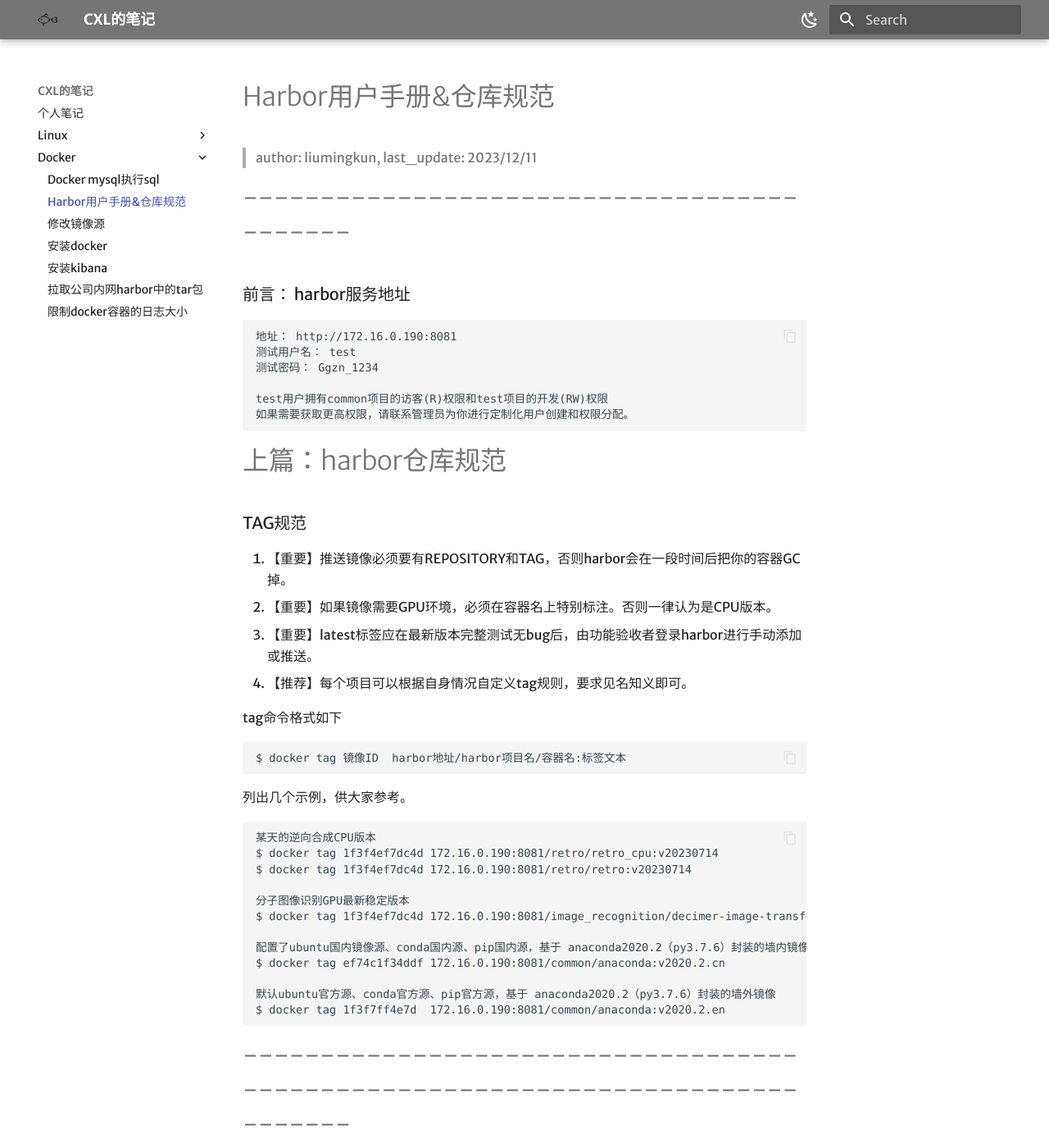
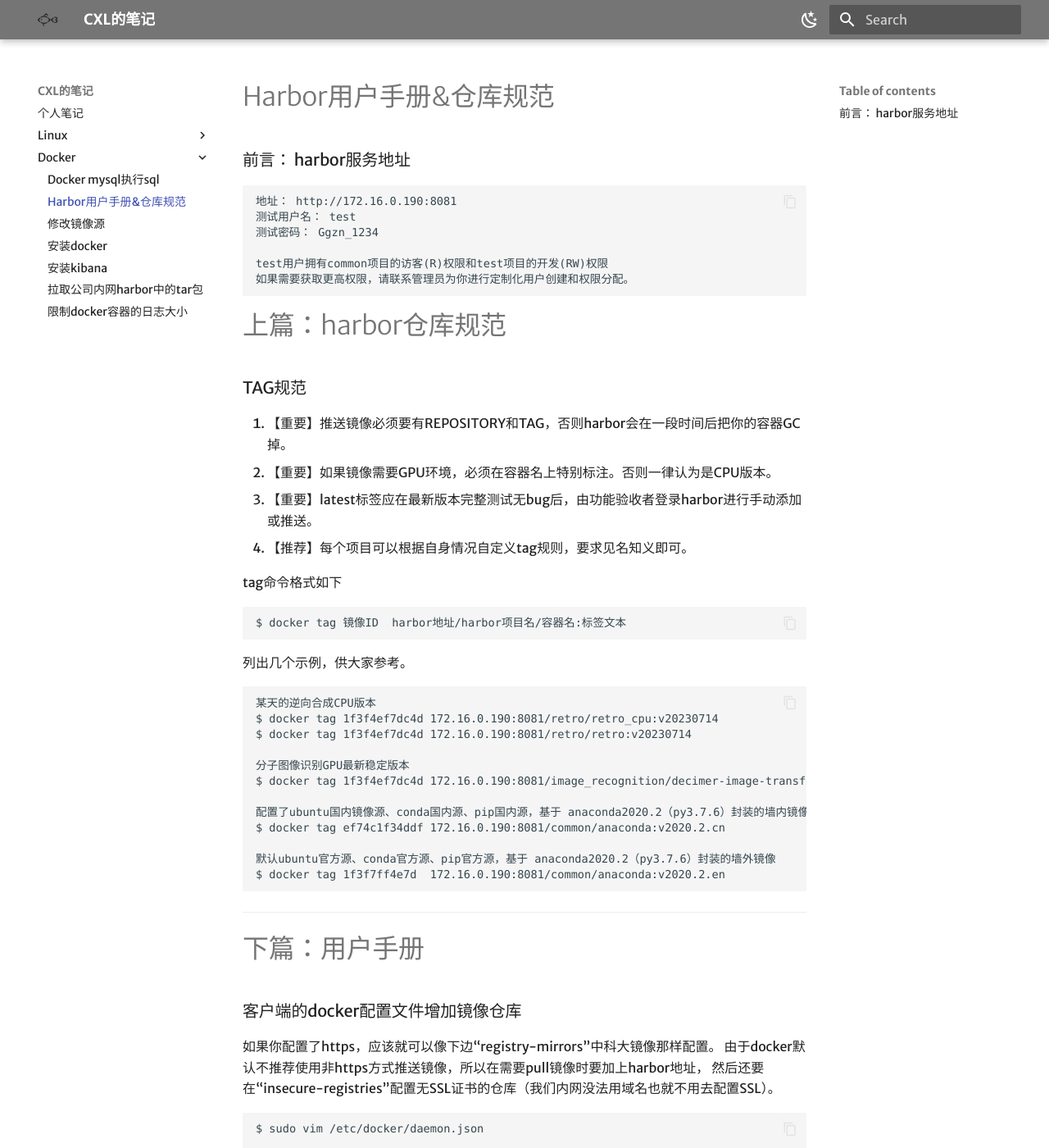
Before and after one commit to Monster295/notes, an MkDocs documentation site: the page built from docs/docker/harbor_user_doc.md, in a window 1280 px wide and 1400 px high. Shown: the whole window at 82% size. Built offline with MkDocs 1.6.1 and Material for MkDocs 9.7.7, drawn with Linux system fonts in a browser that asks for light colours; some web fonts are replaced; some of the changed text lies outside the part shown.

Commit message:
fix: 一些样式修改

````diff
--- a/docs/docker/harbor_user_doc.md
+++ b/docs/docker/harbor_user_doc.md
@@ -1,10 +1,4 @@
 # Harbor用户手册&仓库规范
-
-> author: liumingkun,
-> last_update: 2023/12/11
-
-# -------------------------------------------
-
 ### 前言： harbor服务地址
 
 ```
@@ -48,7 +42,7 @@
 $ docker tag 1f3f7ff4e7d  172.16.0.190:8081/common/anaconda:v2020.2.en
 ```
 
-# -------------------------------------------------------------------------------
+---
 
 # 下篇：用户手册
 
@@ -180,7 +174,7 @@
 代理命令：docker pull dockerproxy.com/library/ubuntu:22.04
 ```
 
-# -------------------------------------------
+---
 
 # 番外篇：异常解决
 
````
Also changed, not shown: docs/docker/docker mysql执行sql.md (+3 -1 lines), docs/docker/修改镜像源.md (+3 -3 lines).
